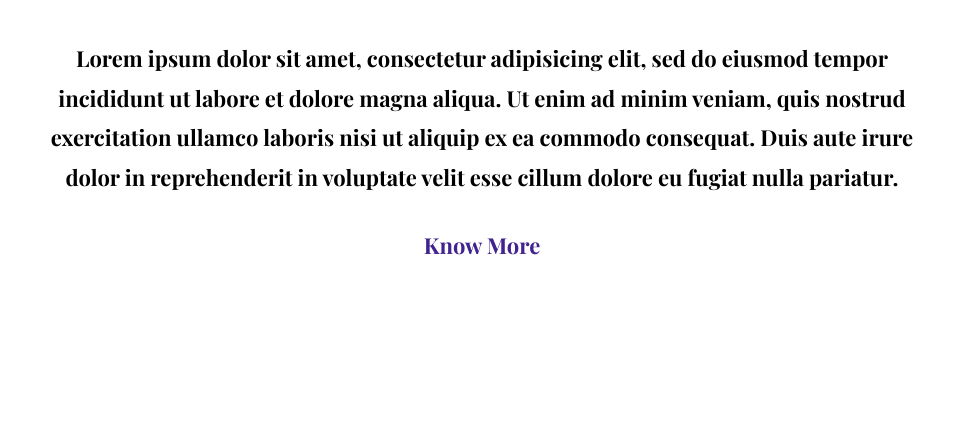
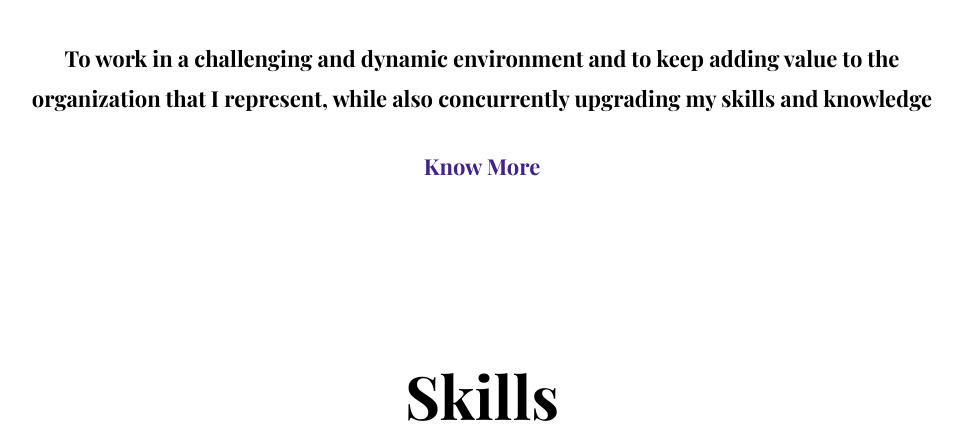
Before and after one commit to kmndharshini/fullstack_django_project, a Django app: page /finalproject/index in a window 1280 px wide; the page is wider, and only the part inside the window is pictured. Shown: the part 989-1424 px from the top of that part, without its empty margins (158-1121 px from the left). Run offline with Django 4.2, Linux system fonts and the light colour scheme; some libraries are stand-ins or nearby versions.

Commit message:
Update index.html

```diff
--- a/finalproject/templates/finalproject/index.html
+++ b/finalproject/templates/finalproject/index.html
@@ -81,7 +81,7 @@
   <div class="container">
     <div class="row">
       <div class="col-lg-11 mx-auto">
-        <h1 class="text-white font-tertiary">Hi! I’m <br> Christoher <br> UX designer</h1>
+        <h1 class="text-white font-tertiary">Hi! I’m <br> Dharshini <br> Software Developer</h1>
       </div>
     </div>
   </div>
@@ -128,10 +128,9 @@
   <div class="container">
     <div class="row">
       <div class="col-lg-10 mx-auto text-center">
-        <p class="font-secondary paragraph-lg text-dark">Lorem ipsum dolor sit amet, consectetur adipisicing elit, sed
-          do eiusmod tempor incididunt ut labore et dolore magna aliqua. Ut enim ad minim veniam, quis nostrud
-          exercitation ullamco laboris nisi ut aliquip ex ea commodo consequat. Duis aute irure dolor in reprehenderit
-          in voluptate velit esse cillum dolore eu fugiat nulla pariatur.</p>
+        <p class="font-secondary paragraph-lg text-dark">To work in a challenging and dynamic environment and to keep adding value to
+the organization that I represent, while also concurrently upgrading my skills
+and knowledge</p>
         <a href="about.html" class="btn btn-transparent">know more</a>
       </div>
     </div>
```
